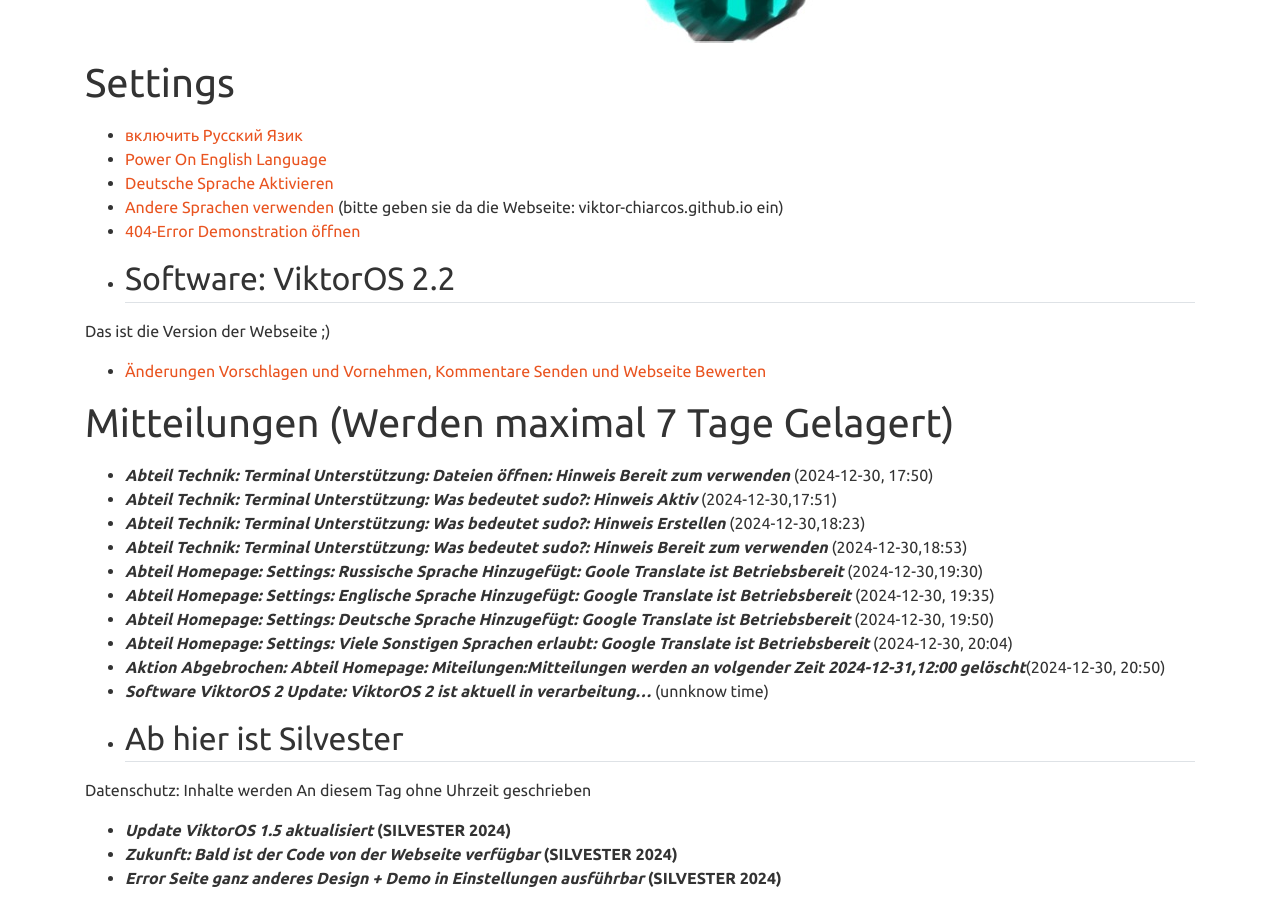
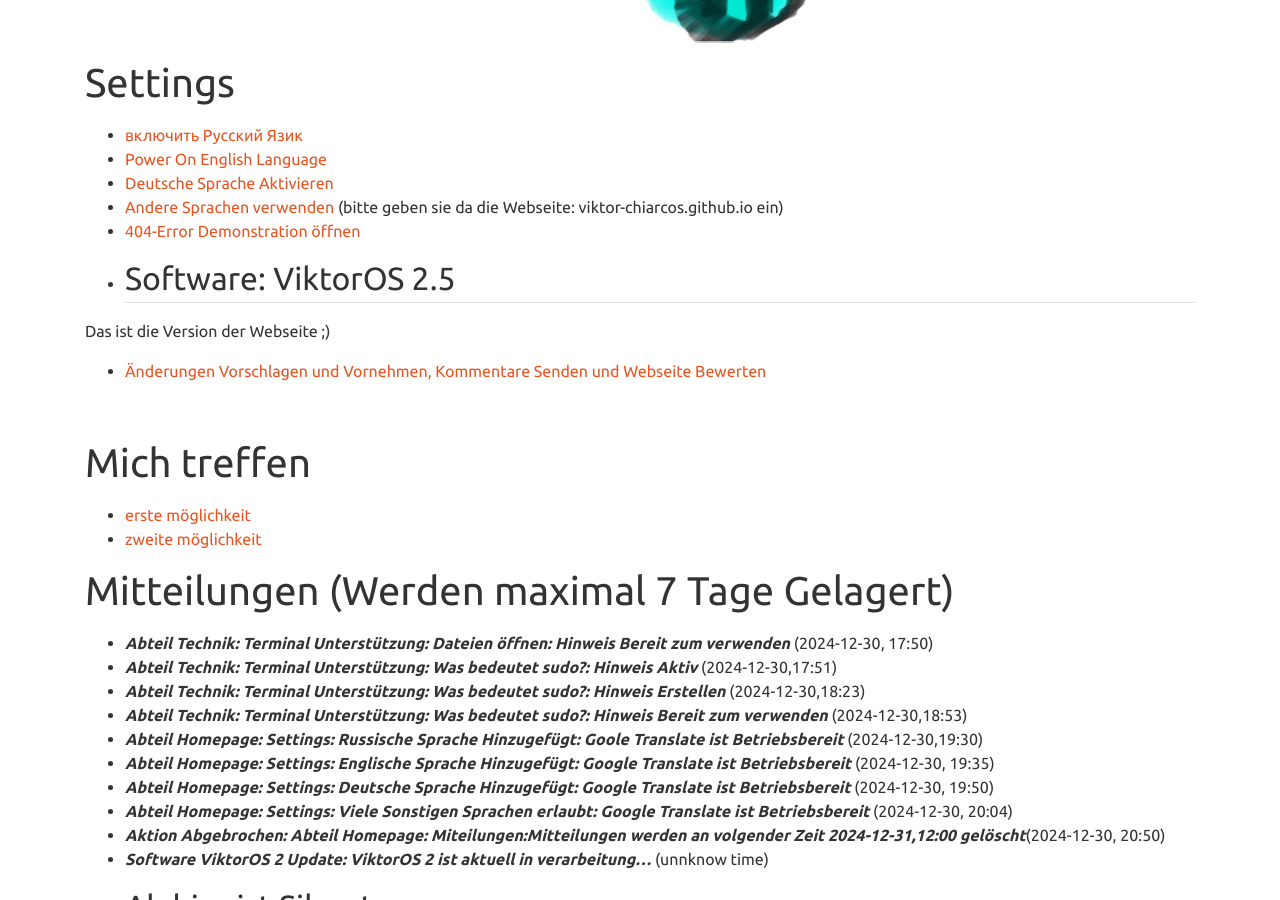
Before and after one commit to viktor-chiarcos/viktor-chiarcos.github.io, a Jekyll site: the page built from index.md, in a window 1280 px wide and 900 px high, scrolled down 3048 px. Built offline with Jekyll 4.4.1, drawn with Linux system fonts in a browser that asks for light colours.

Commit message:
Update index.md

```diff
--- a/index.md
+++ b/index.md
@@ -89,11 +89,17 @@ feature_rows:
 - [Andere Sprachen verwenden](https://translate.google.com/?hl=de&sl=auto&tl=de&op=websites) (bitte geben sie da die Webseite: viktor-chiarcos.github.io ein)
 - [404-Error Demonstration öffnen](http://viktor-chiarcos.github.io/404-error/demonstraion)
 
-- ## Software: ViktorOS 2.2
+- ## Software: ViktorOS 2.5
 
 Das ist die Version der Webseite ;)
 
 - [Änderungen Vorschlagen und Vornehmen, Kommentare Senden und Webseite Bewerten](https://chat.whatsapp.com/CggRJX5SJn8FMcLwCfd8VJ)
+
+&nbsp;
+
+# Mich treffen
+- [erste möglichkeit](https://meet.google.com/qdp-pqtz-fso)
+- [zweite möglichkeit](https://telemost.yandex.ru/j/48912595575715)
 
 # Mitteilungen (Werden maximal 7 Tage Gelagert)
 
```
